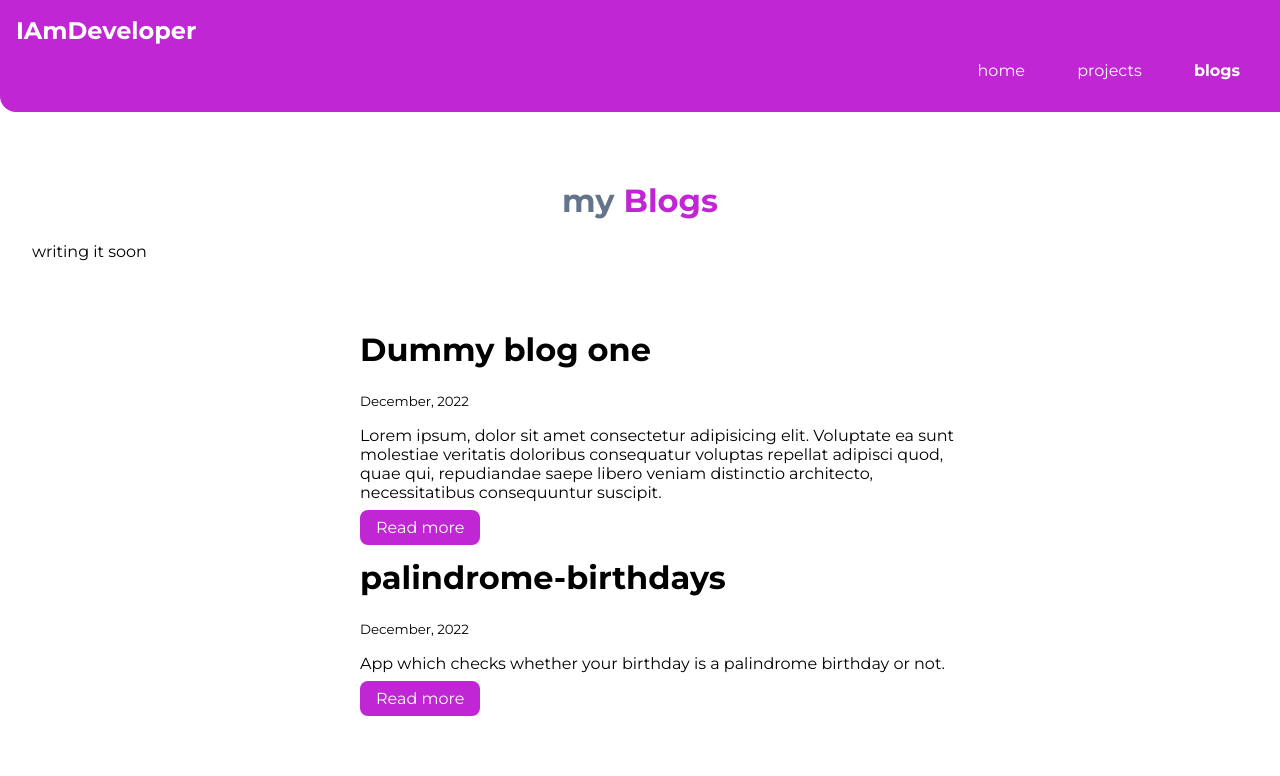
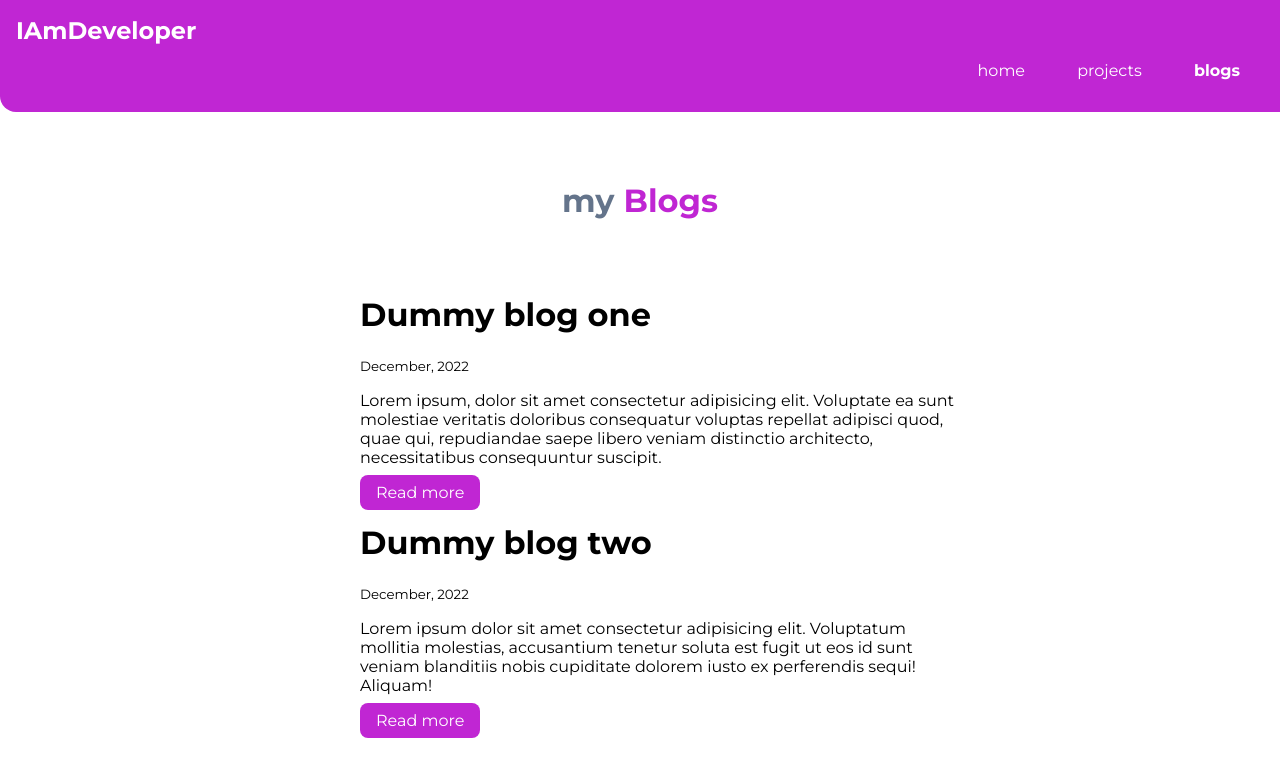
Before and after one commit to Acousticom/Mark4-OmkarS-Portfolio, a plain HTML site: page blogs.html in a window 1280 px wide. Drawn offline with Linux system fonts and the light colour scheme.

Commit message:
Update blogs.html

```diff
--- a/blogs.html
+++ b/blogs.html
@@ -25,7 +25,7 @@
 
     <header class="hero">
         <h1 class="hero-heading">my <span class="hero-inverted">Blogs</span> </h1>
-        <p> writing it  soon</p>
+
     </header>
 
     <ul class="list-non-bullet">
@@ -39,9 +39,9 @@
         </div>
         <div>
             <li class="container container-center">
-            <h1>palindrome-birthdays</h1>
+            <h1>Dummy blog two</h1>
             <small>December, 2022</small>
-            <p>App which checks whether your birthday is a palindrome birthday or not.</p>
+            <p>Lorem ipsum dolor sit amet consectetur adipisicing elit. Voluptatum mollitia molestias, accusantium tenetur soluta est fugit ut eos id sunt veniam blanditiis nobis cupiditate dolorem iusto ex perferendis sequi! Aliquam!</p>
             <a class="link link-primary" href="/">Read more</a>
             </li>
         </div>
```
